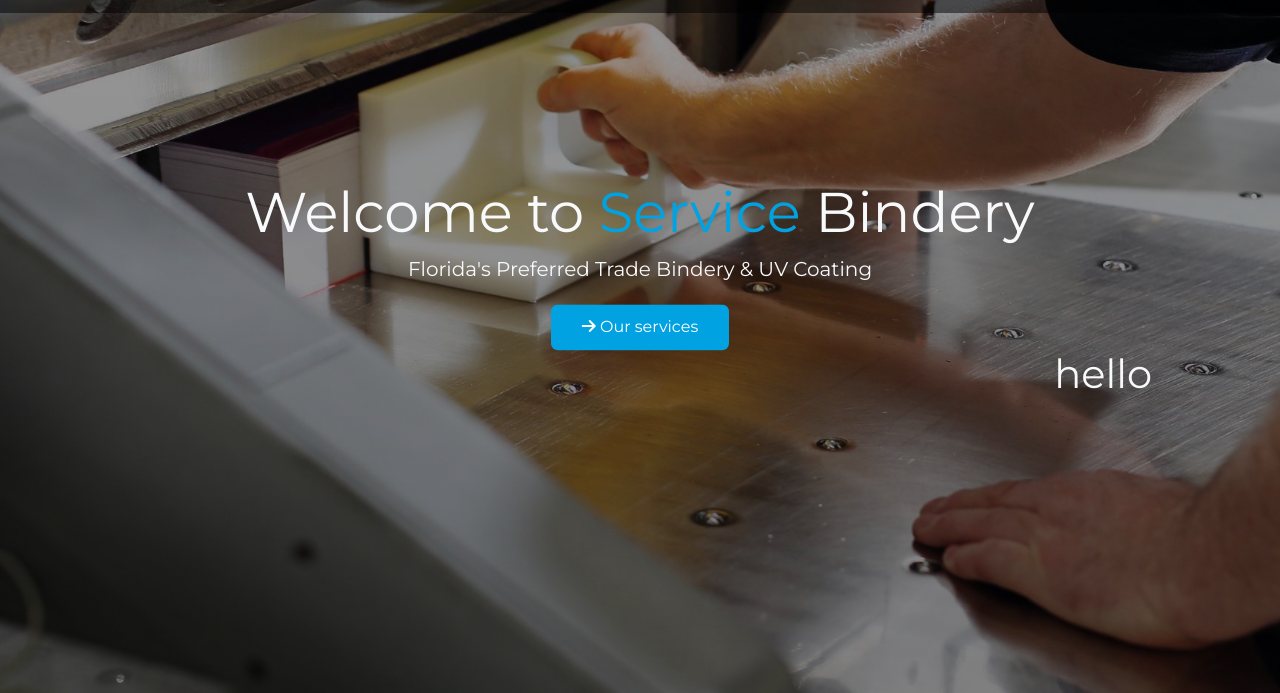
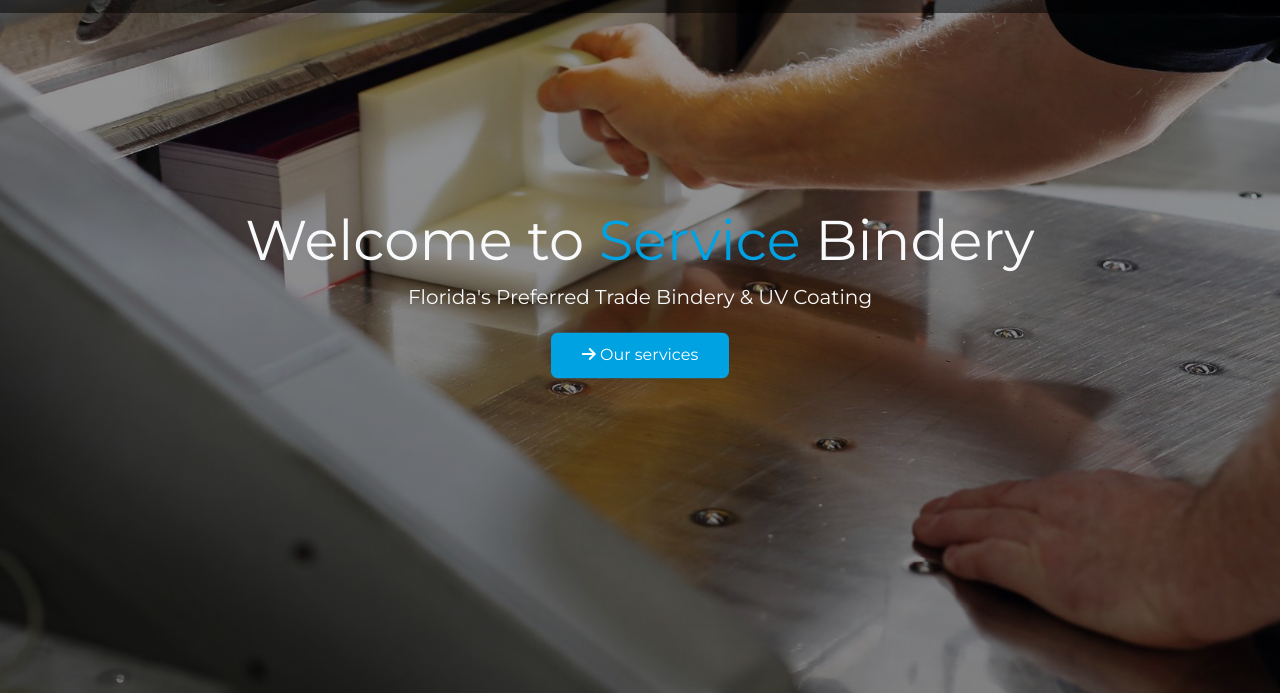
Before and after one commit to speedywebz89/service-bindery, a plain HTML site: page index.html in a window 1280 px wide. Shown: the part 107-800 px from the top of the page. Drawn offline with nearby package versions, Linux system fonts and the light colour scheme.

Commit message:
fixing some javascript issues

```diff
--- a/index.html
+++ b/index.html
@@ -83,7 +83,6 @@
             ><i class="fas fa-arrow-right"></i> Our services</a
           >
         </div>
-        <h1>hello</h1>
       </div>
       <!-- end of banner -->
     </header>
@@ -600,7 +599,7 @@
     <!-- end of footer -->
 
     <script
-      src="http://code.jquery.com/jquery-3.3.1.js"
+      src="https://code.jquery.com/jquery-3.3.1.js"
       integrity="sha256-2Kok7MbOyxpgUVvAk/HJ2jigOSYS2auK4Pfzbm7uH60="
       crossorigin="anonymous"
     ></script>
@@ -614,6 +613,6 @@
       integrity="sha384-uefMccjFJAIv6A+rW+L4AHf99KvxDjWSu1z9VI8SKNVmz4sk7buKt/6v9KI65qnm"
       crossorigin="anonymous"
     ></script>
-    <script src="js/script.js"></script>
+    <script src="script.js"></script>
   </body>
 </html>
```
Also changed, not shown: script.js (renamed from js/script.js).
